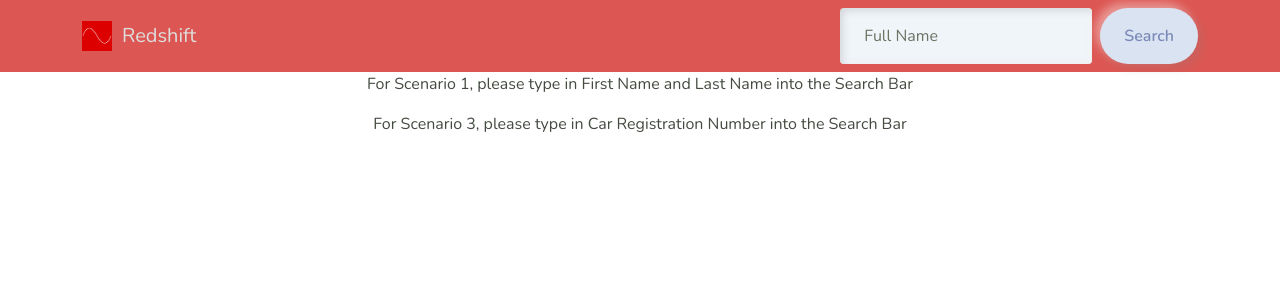
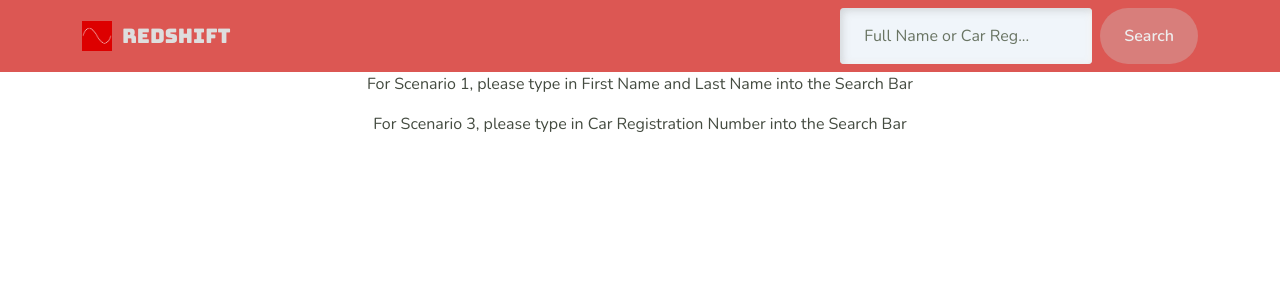
Before and after one commit to PeteH1/FP-Frontend, a React (Create React App) app in the folder React/final-proj/: page / in a window 1280 px wide. Shown: the top 300 px of the page. Built offline with nearby package versions, Linux system fonts and the light colour scheme.

Commit message:
FNP-2 # Finalised styling

```diff
--- a/React/final-proj/src/bootswatch/_variables.scss
+++ b/React/final-proj/src/bootswatch/_variables.scss
@@ -26,14 +26,15 @@ $purple:  #5b62f4 !default;
 $pink:    #d63384 !default;
 $red:     #DE0000 !default;
 $gifRed:  #DC5753 !default;
+$pastelRed: #d87e7b !default;
 $orange:  #fd7e14 !default;
 $yellow:  #ffc107 !default;
 $green:   #43cc29 !default;
 $teal:    #20c997 !default;
 $cyan:    #0dcaf0 !default;
 
-$primary:       $blue !default;
-$secondary:     $gray-200 !default;
+$primary:       $pastelRed !default;
+$secondary:     $red !default;
 $success:       $green !default;
 $info:          $purple !default;
 $warning:       $yellow !default;
--- a/React/final-proj/src/components/FP-Nav.jsx
+++ b/React/final-proj/src/components/FP-Nav.jsx
@@ -64,7 +64,7 @@ const NavigationBar = ({ setSearch }) => {
                     <Form variant="dark" className="d-flex">
                         <FormControl
                             type="search"
-                            placeholder="Full Name"
+                            placeholder="Full Name or Car Reg..."
                             className="me-2"
                             aria-label="Search"
                             onChange={(e) => {
@@ -73,7 +73,7 @@ const NavigationBar = ({ setSearch }) => {
                             }}
                         />
                         <Link to="/SearchResults"> {/*This will need to link to the search results page*/}
-                            <Button variant="dark" onClick={() => {
+                            <Button id="searchBtn" variant="dark" onClick={() => {
                                 if (tempSearch == "" || tempSearch.length <= 7 || !tempSearch.includes(" ")) {
                                     alert("enter a first name and last name")
                                 } else {
--- a/React/final-proj/src/components/SearchResults.jsx
+++ b/React/final-proj/src/components/SearchResults.jsx
@@ -82,7 +82,7 @@ const SearchResults = ({ searchQuery }) => {
             {data.map((data) => {
                 return (
                     <Card style={{ width: '45rem' }} className="text-center" class="shadow border" id="selectCard">
-                        <Card.Header as="h1">{data.forenames} {data.surname}</Card.Header>
+                        <Card.Header id="suspectName" as="h1">{data.forenames} {data.surname}</Card.Header>
                         <Card.Body>
                             {/* <Card.Title>Special title treatment</Card.Title> */}
                             <Card.Text>
@@ -93,7 +93,7 @@ const SearchResults = ({ searchQuery }) => {
                                 </SearchResultsCards>
                             </Card.Text>
                             <Link to={`/tabs/${data.citizen_id}`}>
-                                <Button variant="primary">More Info</Button>
+                                <Button id="moreInfoBtn" variant="primary">More Info</Button>
                             </Link>
                         </Card.Body>
                     </Card>
--- a/React/final-proj/src/components/Tabspace.jsx
+++ b/React/final-proj/src/components/Tabspace.jsx
@@ -58,7 +58,7 @@ const Tabspace = ({ searchQuery }) => {
       <div id="tabz">
         <h1>{data.citizenPassport[0].forenames} {data.citizenPassport[0].surname}</h1>
 
-        <Tabs id="controlled-tab-example" className="mb-3"
+        <Tabs id="controlled-tab-example" id="tabspace" className="mb-3"
           activeKey={key}
           onSelect={(k) => {
             setKey(k);
--- a/React/final-proj/src/styling/custom.scss
+++ b/React/final-proj/src/styling/custom.scss
@@ -1,3 +1,10 @@
+/* --------------------Fonts Start--------------------*/
+@import url('https://fonts.googleapis.com/css2?family=Bungee&display=swap');
+
+@import url('https://fonts.googleapis.com/css2?family=Catamaran&display=swap');
+/* --------------------Fonts End--------------------*/
+
+
 /* --------------------Default + Harry App Styling--------------------*/
 .App {
     text-align: center;
@@ -47,7 +54,11 @@
     justify-content: center;
     align-items: center;
     flex-wrap: wrap;
+    // color: #DEDEDE;
+    background-color: #DC5753;
   }
+
+  ul.nav.nav-tabs
 
   .footerbar {
     height: 75px;
@@ -70,7 +81,6 @@
     margin: 0px auto;
     float: none;
   }
-
 
   @keyframes App-logo-spin {
     from {
@@ -98,6 +108,19 @@
 #redshiftLogo {
   margin-left: 10px;
   color: #DEDEDE;
+  font-family: 'Bungee', cursive;
+}
+
+#searchBtn {
+  background-color: #d87e7b;
+  color: #EEEEEE;
+  box-shadow: none;
+}
+
+#moreInfoBtn {
+  background-color: #d87e7b;
+  color: #EEEEEE;
+  box-shadow: none;
 }
 
 /* --------------------Nav Styling End--------------------*/
@@ -106,10 +129,16 @@
 .nav-tabs {
     // background-color: #61dafb;
     border-color: none;
+
+}
+
+.nav-tabs .nav-link{
+  color: #EEEEEE;
 }
 
 .nav-tabs .nav-link:hover{
-    color: gray;
+    color: white;
+    background-color: #d87e7b;
 }
 
 .biodata{
@@ -124,7 +153,9 @@
   margin: auto;
  }
 
-
+h1{
+  font-family: 'Catamaran', sans-serif;
+}
 
 
 // Keep Bootstrap at the bottom of the file to prevent any bugs when overriding styling.
```
